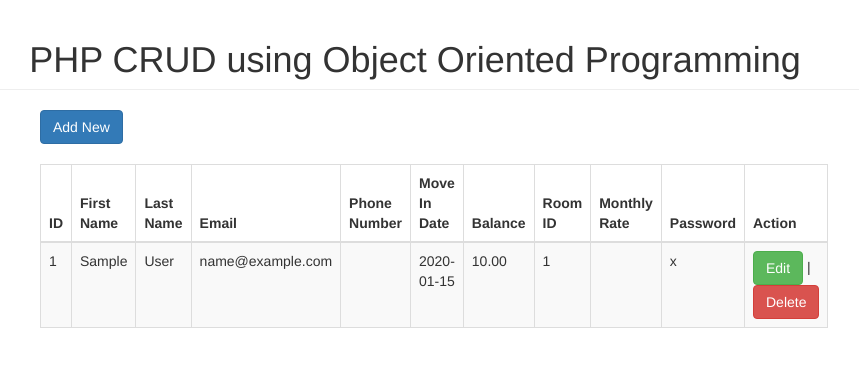
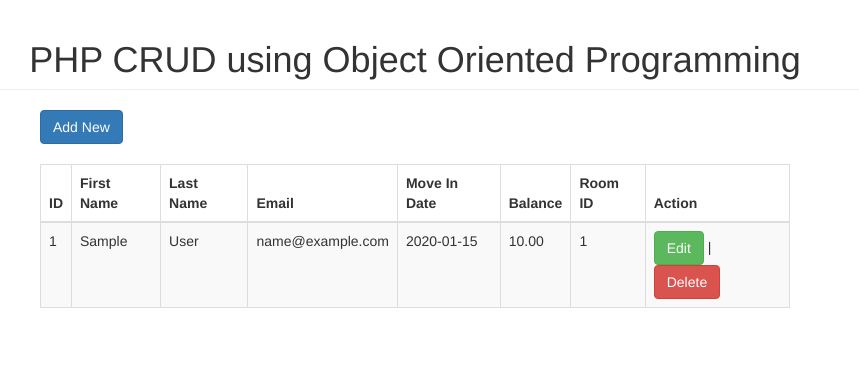
Before and after one commit to Kuroe27/Apartment-MGT, a PHP site: page /dashboard/tenants.php in a window 1280 px wide. Shown: the top 367 px of the page, without its empty margins (225-1084 px from the left). Run offline with PHP 8.4, Linux system fonts and the light colour scheme; tables that the repository leaves empty hold one stand-in row (values such as "Sample post"); data that the repository does not hold is empty; some libraries are stand-ins or nearby versions.

```diff
--- a/admin/dashboard/tenants.php
+++ b/admin/dashboard/tenants.php
@@ -36,28 +36,39 @@ $result = $crud->read($sql);
                             <th>First Name</th>
                             <th>Last Name</th>
                             <th>Email</th>
-                            <th>Phone Number</th>
                             <th>Move In Date</th>
                             <th>Balance</th>
                             <th>Room ID</th>
-                            <th>Monthly Rate</th>
-                            <th>Password</th>
                             <th>Action</th>
                         </tr>
                     </thead>
                     <tbody>
                         <?php foreach($result as $row): ?>
                             <tr>
-                            <td><?php echo $row['id']; ?></td>
-                            <td><?php echo $row['first_name']; ?></td>
-                            <td><?php echo $row['last_name']; ?></td>
-                            <td><?php echo $row['email']; ?></td>
-                            <td><?php echo $row['phone_number']; ?></td>
-                            <td><?php echo $row['move_in_date']; ?></td>
-                            <td><?php echo $row['balance']; ?></td>
-                            <td><?php echo $row['room_id']; ?></td>
-                            <td><?php echo $row['monthly_rate']; ?></td>
-                            <td><?php echo $row['password']; ?></td>
+                                <td>
+                                    <?php echo $row['id']; ?>
+                                </td>
+                                <td>
+                                    <?php echo $row['first_name']; ?>
+                                </td>
+                                <td>
+                                    <?php echo $row['last_name']; ?>
+                                </td>
+                                <td>
+                                    <?php echo $row['email']; ?>
+                                </td>
+
+                                <td>
+                                    <?php echo $row['move_in_date']; ?>
+                                </td>
+                                <td>
+                                    <?php echo $row['balance']; ?>
+                                </td>
+                                <td>
+                                    <?php echo $row['room_id']; ?>
+                                </td>
+
+
 
                                 <td>
                                     <a href="#edit<?php echo $row['id']; ?>" data-toggle="modal"
@@ -78,11 +89,9 @@ $result = $crud->read($sql);
                                     ['label' => 'First Name', 'name' => 'first_name', 'type' => 'text', 'value' => $row['first_name']],
                                     ['label' => 'Last Name', 'name' => 'last_name', 'type' => 'text', 'value' => $row['last_name']],
                                     ['label' => 'Email', 'name' => 'email', 'type' => 'text', 'value' => $row['email']],
-									['label' => 'Phone Number', 'name' => 'phone_number', 'type' => 'text', 'value' => $row['phone_number']],
                                     ['label' => 'Move In Date', 'name' => 'move_in_date', 'type' => 'date', 'value' => $row['move_in_date']],
                                     ['label' => 'Balance', 'name' => 'balance', 'type' => 'text', 'value' => $row['balance']],
                                     ['label' => 'Room ID', 'name' => 'room_id', 'type' => 'select', 'options' => getRoomOptions($crud, $row['room_id'])],
-									['label' => 'Monthly Rate', 'name' => 'monthly_rate', 'type' => 'text', 'value' => $row['monthly_rate']],
                                     ['label' => 'Password', 'name' => 'password', 'type' => 'text', 'value' => $row['password']]
                                 ];
                                 include('../../components/modal.php');
@@ -117,11 +126,8 @@ $formFields = [
         ['label' => 'First Name', 'name' => 'first_name', 'type' => 'text'],
         ['label' => 'Last Name', 'name' => 'last_name', 'type' => 'text'],
         ['label' => 'Email', 'name' => 'email', 'type' => 'text'],
-    ['label' => 'Phone Number', 'name' => 'phone_number', 'type' => 'text'],
         ['label' => 'Move In Date', 'name' => 'move_in_date', 'type' => 'date'],
-    ['label' => 'Balance', 'name' => 'balance', 'type' => 'text'],
         ['label' => 'Room ID', 'name' => 'room_id', 'type' => 'select', 'options' => getRoomOptions($crud)],
-    ['label' => 'Monthly Rate', 'name' => 'monthly_rate', 'type' => 'text'],
         ['label' => 'Password', 'name' => 'password', 'type' => 'text']
     ];
     include('../../components/modal.php');
@@ -132,9 +138,9 @@ function getRoomOptions($crud, $selectedRoomId = null) {
         $rooms = $crud->read($sql);
 
         $options = '<option value="">Select Room</option>';
-    foreach ($rooms as $room) {
+        foreach($rooms as $room) {
             $selected = ($selectedRoomId == $room['id']) ? 'selected' : '';
-        $options .= '<option value="' . $room['id'] . '" ' . $selected . '>' . $room['id'] . '</option>';
+            $options .= '<option value="'.$room['id'].'" '.$selected.'>'.$room['id'].'</option>';
         }
 
         return $options;
```
Lines whose indentation alone changed are shown as unchanged.
